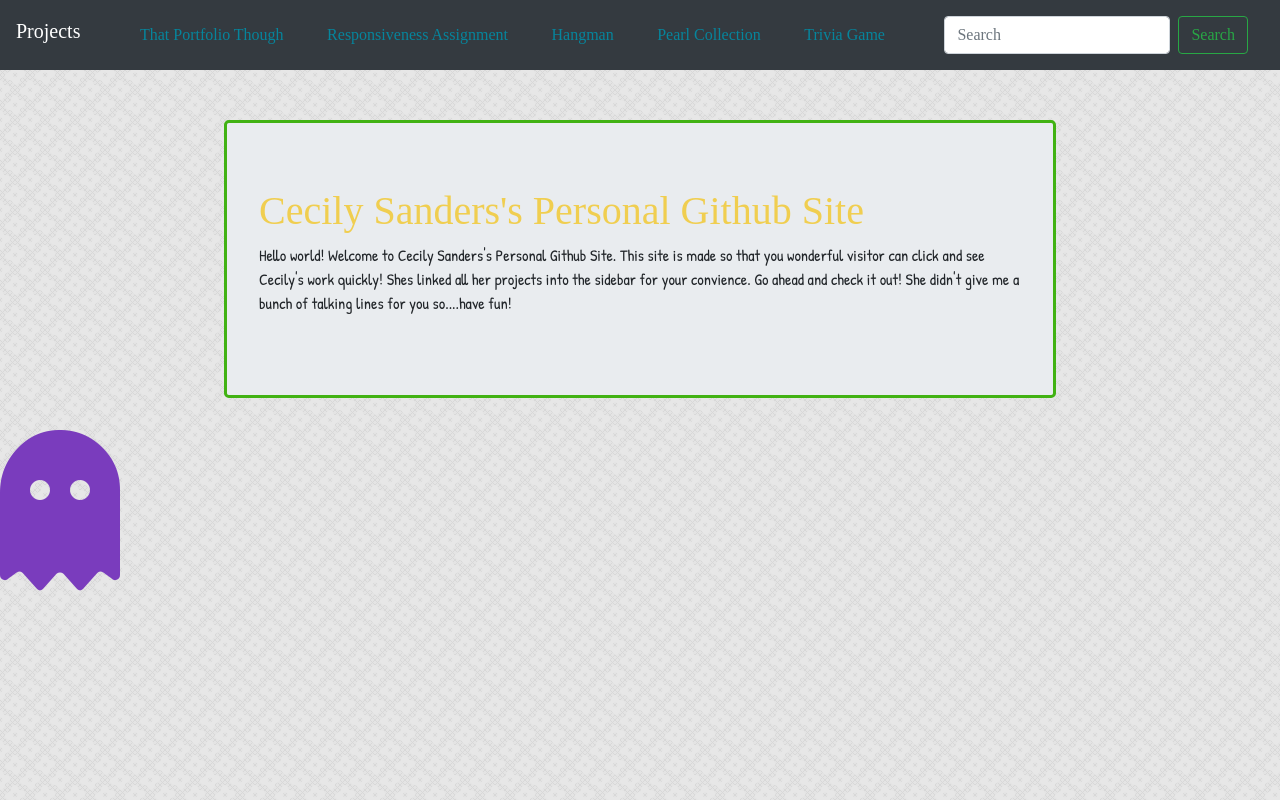
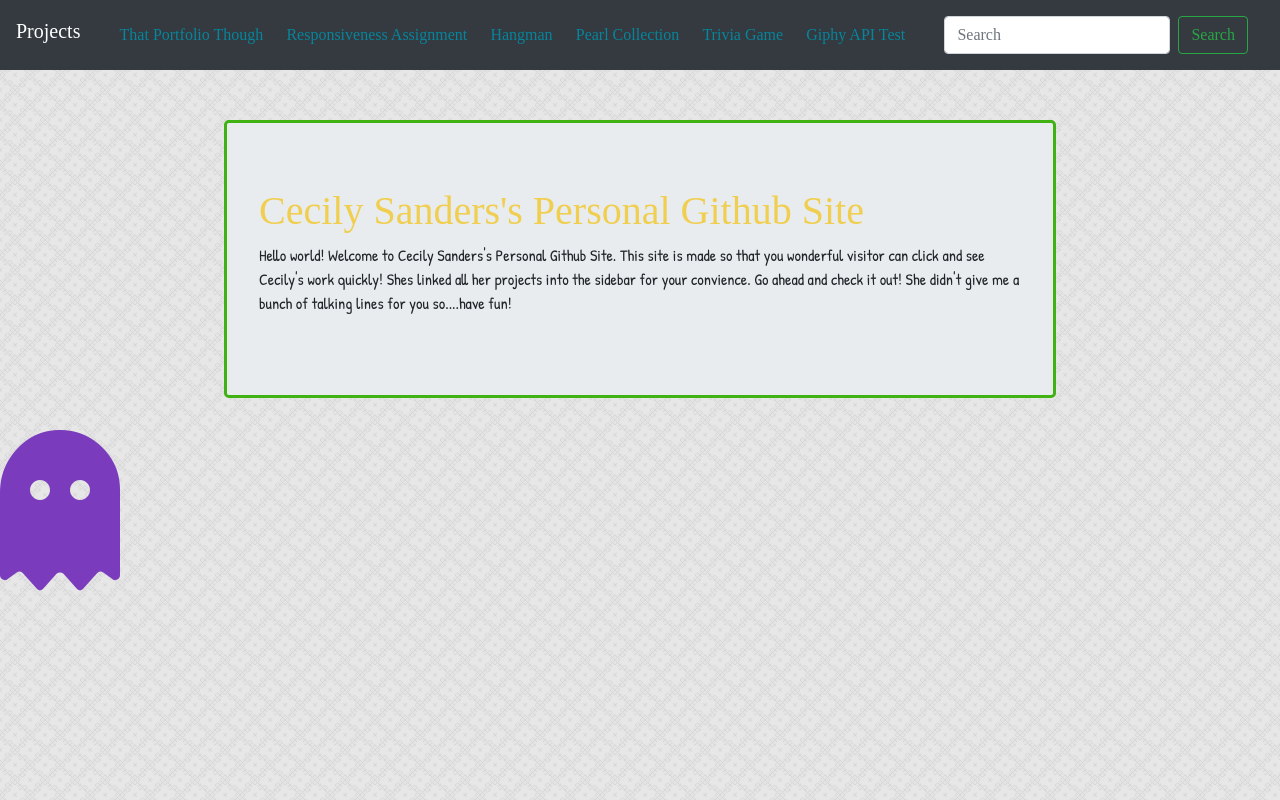
Before and after one commit to SandersCecily/sanderscecily.github.io, a plain HTML site: page index.html in a window 1280 px wide. Drawn offline with nearby package versions, Linux system fonts and the light colour scheme; a web font is replaced by a local one.

Commit message:
added a new link

```diff
--- a/index.html
+++ b/index.html
@@ -18,7 +18,10 @@
             <a href="https://sanderscecily.github.io/unit4game/" target="_blank">Pearl Collection</a>
              <a href="https://sanderscecily.github.io/TriviaGame/.
              " target="_blank"> Trivia Game</a>
-            <!-- <a href=" target="_blank"">6</a> -->
+            <a href="https://sanderscecily.github.io/GIPHYAPI/." target="_blank">Giphy API Test</a>
+            <!-- <a href="" target="_blank">6</a> -->
+            <!-- <a href="" target="_blank">6</a> -->
+            <!-- <a href="" target="_blank">6</a> -->
             <nav class="navbar navbar-dark bg-dark">
                 <form class="form-inline">
                   <input class="form-control mr-sm-2" type="search" placeholder="Search" aria-label="Search">
```
